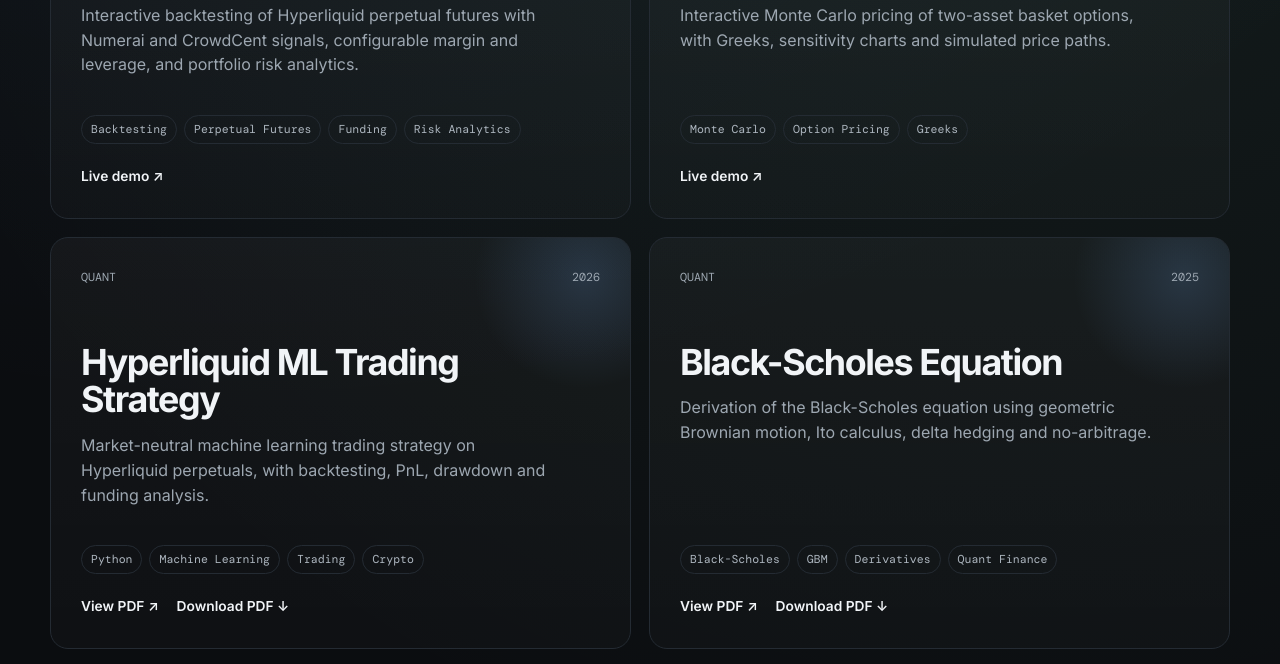
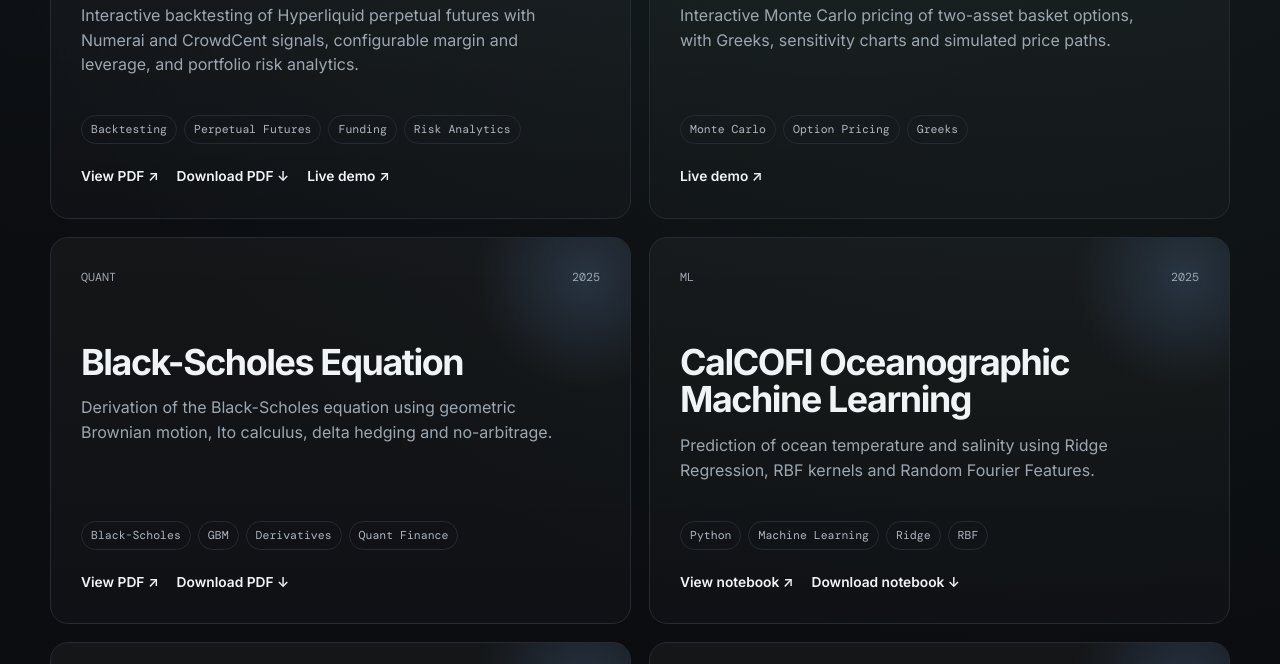
Before and after one commit to federicosanchini/federicosanchini.github.io, a plain HTML site: page index.html in a window 1280 px wide. Shown: the part 1187-1851 px from the top of the page. Drawn offline with nearby package versions, Linux system fonts and the light colour scheme.

Commit message:
Add files via upload

```diff
--- a/index.html
+++ b/index.html
@@ -180,7 +180,7 @@
     </article>
   </div>
 
-  <script src="projects.js?v=20260910-hl-github1"></script>
+  <script src="projects.js?v=20260910-hl-merged1"></script>
   <script src="app.js?v=20260909-card1"></script>
 </body>
 </html>
--- a/projects.js
+++ b/projects.js
@@ -1,7 +1,7 @@
 const projects = [
   {
     "id": "hl-research-lab",
-    "files": [],
+    "files": [{"label": "Strategy report", "type": "pdf", "path": "assets/pdfs/hyperliquid_strategy_report.pdf"}],
     "year": "2026",
     "title": "HL Research Lab",
     "category": "Quant",
@@ -45,27 +45,6 @@ const projects = [
     ],
     "github": "https://github.com/federicosanchini/federicosanchini.github.io/tree/main/basket-lab",
     "demo": "/basket-lab/"
-  },
-
-  {
-    id: "hyperliquid",
-    files: [{"label": "Strategy report", "type": "pdf", "path": "assets/pdfs/hyperliquid_strategy_report.pdf"}],
-    year: "2026",
-    title: "Hyperliquid ML Trading Strategy",
-    category: "Quant",
-    description:
-      "Market-neutral machine learning trading strategy on Hyperliquid perpetuals, with backtesting, PnL, drawdown and funding analysis.",
-    tags: ["Python", "Machine Learning", "Trading", "Crypto"],
-    details:
-      "A quantitative-finance project exploring a market-neutral machine-learning strategy on Hyperliquid perpetual futures.",
-    highlights: [
-      "Market-neutral long/short strategy.",
-      "Machine-learning trading signals.",
-      "Backtesting with PnL and drawdown analysis.",
-      "Funding-rate impact analysis."
-    ],
-    github: "https://github.com/federicosanchini/hyperliquid-ML-trading-strategy",
-    demo: ""
   },
 
   {
```
